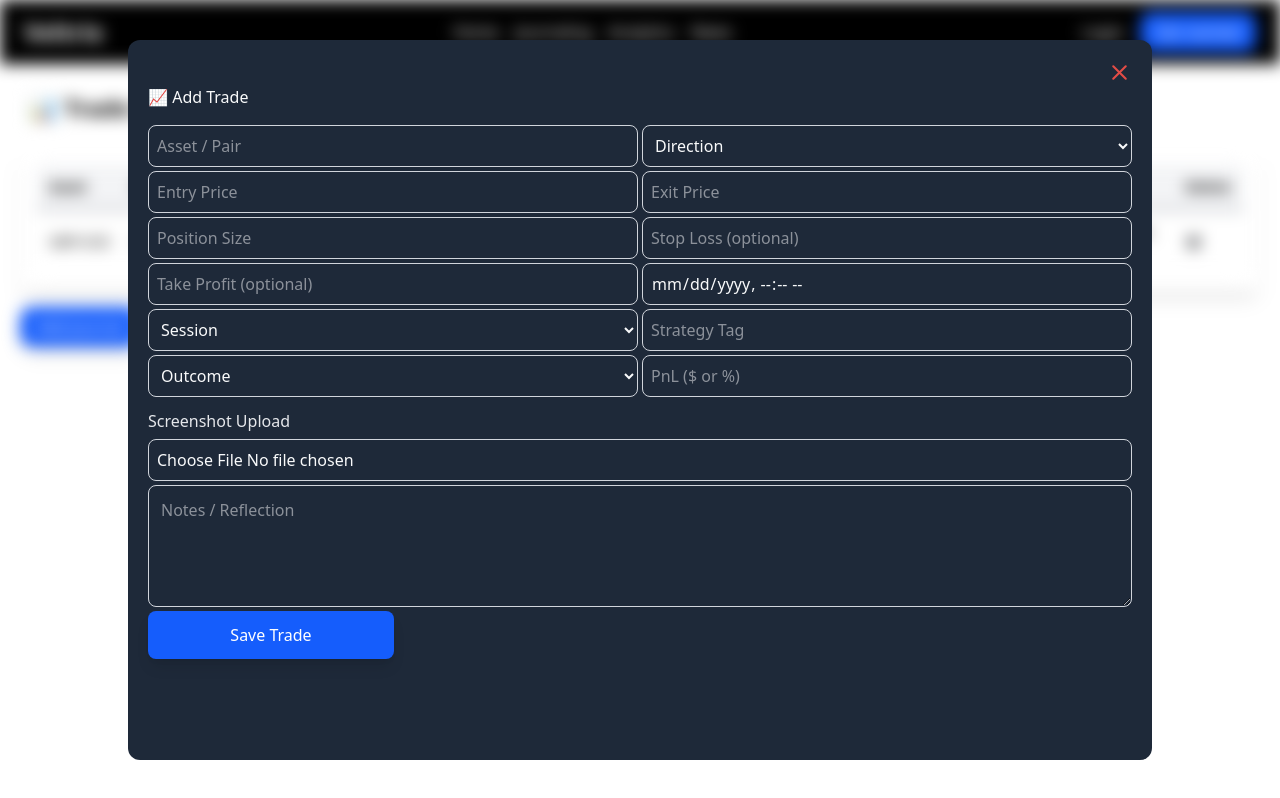
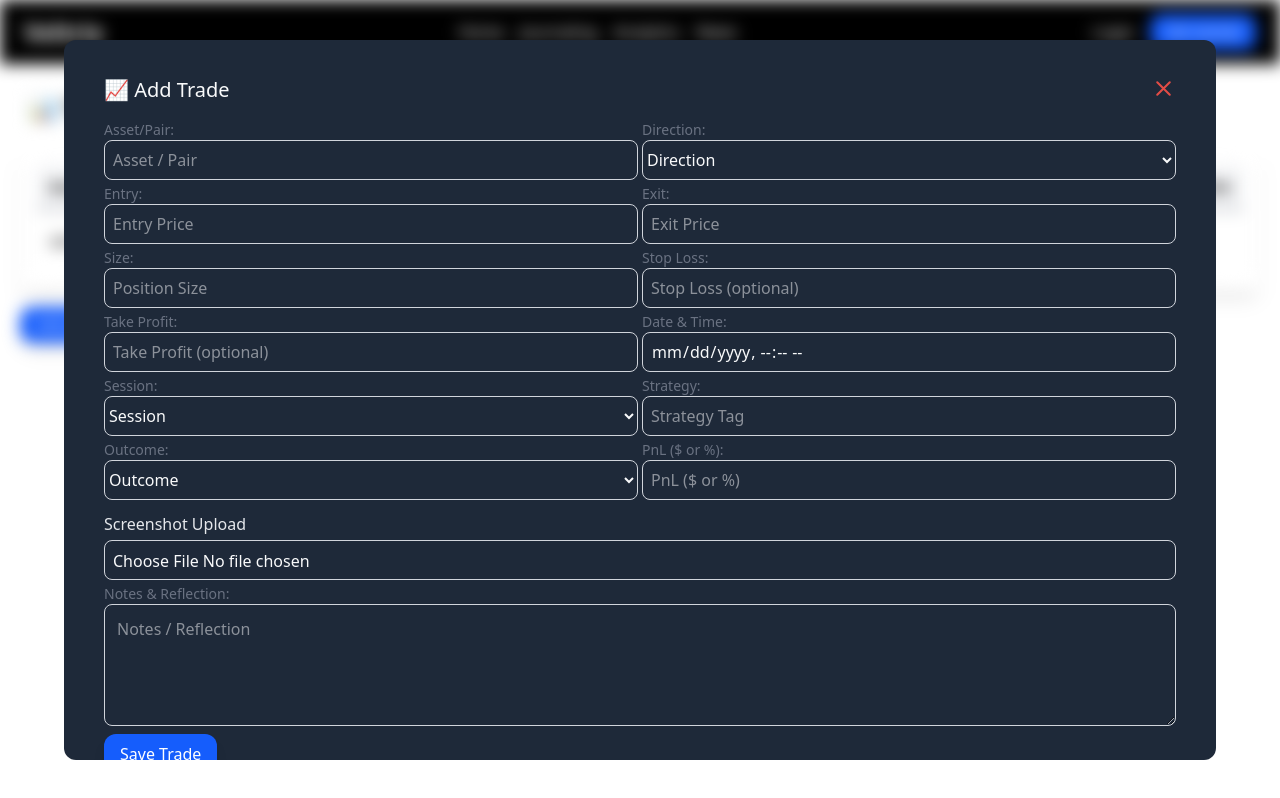
Before and after one commit to Seif162042/Veltrix, a Next.js app in the folder frontend/: page /journaling in a window 1280 px wide. Both pictures are taken after a click on the button "Add Journal". Shown: the top 798 px of the page. Built offline with nearby package versions, Linux system fonts and the light colour scheme.

Commit message:
feat: add modal state handling with isOpen and prevent background scroll

```diff
--- a/frontend/src/app/(main)/journaling/page.js
+++ b/frontend/src/app/(main)/journaling/page.js
@@ -9,6 +9,7 @@ import { useState } from "react"
 export default function Journaling() {
   const [isVisible, setIsVisible] = useState(false)
   const [isBlurred, setIsBlurred] = useState(false)
+  const [isOpen, setIsOpen] = useState(false)
 
     const [trades, setTrades] = useState([
     {
@@ -64,6 +65,7 @@ export default function Journaling() {
 
             <Button
                 onOpen={()=>{
+                  setIsOpen(true)
                   setIsVisible(true)
                   setIsBlurred(true)
                 }}
@@ -77,8 +79,10 @@ export default function Journaling() {
           onClose={()=>{
             setIsVisible(false)
             setIsBlurred(false)
+            setIsOpen(false)
           }}
           onSave={handleSaveTrade}
+          isOpen={isOpen}
         />}
     </div>
   );
--- a/frontend/src/components/popup.js
+++ b/frontend/src/components/popup.js
@@ -1,6 +1,7 @@
-import { useState } from "react";
+import { useState, useEffect } from "react";
+import Button from "./ui/button";
 
-export default function PopUp({onClose, onSave}){
+export default function PopUp({ onClose, onSave, isOpen}) {
   const [form, setForm] = useState({
     asset: "",
     direction: "",
@@ -28,28 +29,60 @@ export default function PopUp({onClose, onSave}){
     onSave(form);
   };
 
+  useEffect(()=>{
+    isOpen ? document.body.classList.add("overflow-hidden"): document.body.classList.remove("overflow-hidden")
+
+    return()=>document.body.classList.remove("overflow-hidden")
+  },[isOpen])
+
+  if (!isOpen) return null
+
   return (
-        <div
-            className="w-full h-full grid place-items-center fixed inset-0 z-50"
+    <div className="w-full h-full grid place-items-center fixed inset-0 z-50">
+      <div className="grid grid-rows-[auto_1fr] bg-gray-800 text-gray-50 max-w-full md:max-w-5xl lg:max-w-6xl w-full max-h-full md:max-h-9/10 py-5 px-10 sm:rounded-xl overflow-auto">
+        <div className="flex flex-row justify-between py-4">
+          <div className="font-semi text-xl">📈 Add Trade</div>
+          <svg
+            className="opacity-100 hover:opacity-80"
+            onClick={onClose}
+            xmlns="http://www.w3.org/2000/svg"
+            width="25"
+            height="25"
+            viewBox="0 0 24 24"
           >
-            <div className="grid grid-rows-[auto_1fr] bg-gray-800 text-gray-50 w-8/10 h-9/10 p-5 rounded-xl overflow-auto">
-
-                <div className="flex justify-end"><svg className="opacity-100 hover:opacity-80" onClick={onClose} xmlns="http://www.w3.org/2000/svg" width="25" height="25" viewBox="0 0 24 24"><path fill="none" stroke="#e34c46" strokeLinecap="round" strokeLinejoin="round" strokeWidth="2" d="M18 6L6 18M6 6l12 12"/></svg></div>
-                <div className="grid grid-rows-[auto_1fr] gap-4">
-                    <div>📈 Add Trade</div>
+            <path
+              fill="none"
+              stroke="#e34c46"
+              strokeLinecap="round"
+              strokeLinejoin="round"
+              strokeWidth="2"
+              d="M18 6L6 18M6 6l12 12"
+            />
+          </svg>
+        </div>
+        <div className="grid gap-4">
           <form onSubmit={handleSubmit}>
-                    <div className="grid grid-cols-2 grid-rows-6 gap-1">
+            <div className="grid grid-cols-1 sm:grid-cols-2 gap-2 sm:gap-1">
+              <div className="flex flex-col">
+                <label className="block text-gray-500 font-medium text-sm">
+                  Asset/Pair:
+                </label>
                 <input
                   type="text"
                   name="asset"
                   value={form.asset}
                   onChange={handleChange}
                   placeholder="Asset / Pair"
-                            className="border border-gray-300 p-2 rounded-lg w-full focus:outline-none focus:ring-2 focus:ring-blue-400"
+                  className="border border-gray-300 p-2 h-10 rounded-lg w-full focus:outline-none focus:ring-2 focus:ring-blue-400"
                 />
+              </div>
 
+              <div className="flex flex-col">
+                <label className="block text-gray-500 font-medium text-sm">
+                  Direction:
+                </label>
                 <select
-                            className="border border-gray-300 p-2 rounded-lg w-full focus:outline-none focus:ring-2 focus:ring-blue-400"
+                  className="border border-gray-300 rounded-lg w-full h-10 focus:outline-none focus:ring-2 focus:ring-blue-400"
                   name="direction"
                   value={form.direction}
                   onChange={handleChange}
@@ -58,6 +91,12 @@ export default function PopUp({onClose, onSave}){
                   <option>Buy</option>
                   <option>Sell</option>
                 </select>
+              </div>
+
+              <div className="flex flex-col">
+                <label className="block text-gray-500 font-medium text-sm">
+                  Entry:
+                </label>
 
                 <input
                   type="number"
@@ -65,8 +104,14 @@ export default function PopUp({onClose, onSave}){
                   value={form.entry}
                   onChange={handleChange}
                   placeholder="Entry Price"
-                            className="border border-gray-300 p-2 rounded-lg w-full focus:outline-none focus:ring-2 focus:ring-blue-400"
+                  className="border border-gray-300 p-2 h-10 rounded-lg w-full focus:outline-none focus:ring-2 focus:ring-blue-400"
                 />
+              </div>
+
+              <div className="flex flex-col">
+                <label className="block text-gray-500 font-medium text-sm">
+                  Exit:
+                </label>
 
                 <input
                   type="number"
@@ -74,8 +119,14 @@ export default function PopUp({onClose, onSave}){
                   value={form.exit}
                   onChange={handleChange}
                   placeholder="Exit Price"
-                            className="border border-gray-300 p-2 rounded-lg w-full focus:outline-none focus:ring-2 focus:ring-blue-400"
+                  className="border border-gray-300 p-2 h-10 rounded-lg w-full focus:outline-none focus:ring-2 focus:ring-blue-400"
                 />
+              </div>
+
+              <div className="flex flex-col">
+                <label className="block text-gray-500 font-medium text-sm">
+                  Size:
+                </label>
 
                 <input
                   type="number"
@@ -83,8 +134,14 @@ export default function PopUp({onClose, onSave}){
                   value={form.size}
                   onChange={handleChange}
                   placeholder="Position Size"
-                            className="border border-gray-300 p-2 rounded-lg w-full focus:outline-none focus:ring-2 focus:ring-blue-400"
+                  className="border border-gray-300 p-2 h-10 rounded-lg w-full focus:outline-none focus:ring-2 focus:ring-blue-400"
                 />
+              </div>
+
+              <div className="flex flex-col">
+                <label className="block text-gray-500 font-medium text-sm">
+                  Stop Loss:
+                </label>
 
                 <input
                   disabled
@@ -93,8 +150,13 @@ export default function PopUp({onClose, onSave}){
                   value={form.stopLoss}
                   onChange={handleChange}
                   placeholder="Stop Loss (optional)"
-                            className="border border-gray-300 p-2 rounded-lg w-full focus:outline-none focus:ring-2 focus:ring-blue-400"
+                  className="border border-gray-300 p-2 h-10 rounded-lg w-full focus:outline-none focus:ring-2 focus:ring-blue-400"
                 />
+              </div>
+              <div className="flex flex-col">
+                <label className="block text-gray-500 font-medium text-sm">
+                  Take Profit:
+                </label>
 
                 <input
                   disabled
@@ -103,8 +165,13 @@ export default function PopUp({onClose, onSave}){
                   value={form.takeProfit}
                   onChange={handleChange}
                   placeholder="Take Profit (optional)"
-                            className="border border-gray-300 p-2 rounded-lg w-full focus:outline-none focus:ring-2 focus:ring-blue-400"
+                  className="border border-gray-300 p-2 h-10 rounded-lg w-full focus:outline-none focus:ring-2 focus:ring-blue-400"
                 />
+              </div>
+              <div className="flex flex-col">
+                <label className="block text-gray-500 font-medium text-sm">
+                  Date & Time:
+                </label>
 
                 <input
                   disabled
@@ -112,11 +179,16 @@ export default function PopUp({onClose, onSave}){
                   name="dateTime"
                   value={form.dateTime}
                   onChange={handleChange}
-                            className="border border-gray-300 p-2 rounded-lg w-full focus:outline-none focus:ring-2 focus:ring-blue-400"
+                  className="border border-gray-300 p-2 h-10 rounded-lg w-auto focus:outline-none focus:ring-2 focus:ring-blue-400"
                 />
+              </div>
+              <div className="flex flex-col">
+                <label className="block text-gray-500 font-medium text-sm">
+                  Session:
+                </label>
 
                 <select
-                            className="border border-gray-300 p-2 rounded-lg w-full focus:outline-none focus:ring-2 focus:ring-blue-400"
+                  className="border border-gray-300 h-10 rounded-lg w-full focus:outline-none focus:ring-2 focus:ring-blue-400"
                   name="session"
                   value={form.session}
                   onChange={handleChange}
@@ -126,6 +198,11 @@ export default function PopUp({onClose, onSave}){
                   <option>New York</option>
                   <option>Asia</option>
                 </select>
+              </div>
+              <div className="flex flex-col">
+                <label className="block text-gray-500 font-medium text-sm">
+                  Strategy:
+                </label>
 
                 <input
                   type="text"
@@ -133,11 +210,16 @@ export default function PopUp({onClose, onSave}){
                   value={form.strategy}
                   onChange={handleChange}
                   placeholder="Strategy Tag"
-                            className="border border-gray-300 p-2 rounded-lg w-full focus:outline-none focus:ring-2 focus:ring-blue-400"
+                  className="border border-gray-300 p-2 h-10 rounded-lg w-full focus:outline-none focus:ring-2 focus:ring-blue-400"
                 />
+              </div>
+              <div className="flex flex-col">
+                <label className="block text-gray-500 font-medium text-sm">
+                  Outcome:
+                </label>
 
                 <select
-                            className="border border-gray-300 p-2 rounded-lg w-full focus:outline-none focus:ring-2 focus:ring-blue-400"
+                  className="border border-gray-300 h-10 rounded-lg w-full focus:outline-none focus:ring-2 focus:ring-blue-400"
                   name="outcome"
                   value={form.outcome}
                   onChange={handleChange}
@@ -147,6 +229,11 @@ export default function PopUp({onClose, onSave}){
                   <option>Loss</option>
                   <option>BE</option>
                 </select>
+              </div>
+              <div className="flex flex-col">
+                <label className="block text-gray-500 font-medium text-sm">
+                  PnL ($ or %):
+                </label>
 
                 <input
                   type="number"
@@ -154,22 +241,30 @@ export default function PopUp({onClose, onSave}){
                   value={form.pnl}
                   onChange={handleChange}
                   placeholder="PnL ($ or %)"
-                            className="border border-gray-300 p-2 rounded-lg w-full focus:outline-none focus:ring-2 focus:ring-blue-400"
+                  className="border border-gray-300 p-2 h-10 rounded-lg w-full focus:outline-none focus:ring-2 focus:ring-blue-400"
                 />
+              </div>
             </div>
             <div className="grid gap-1">
               <div className="grid grid-cols-1 grid-rows-2">
-                        <label className="block text-gray-200 font-medium pt-3">Screenshot Upload</label>
+                <label className="block text-gray-200 font-medium pt-3">
+                  Screenshot Upload
+                </label>
                 <input
                   disabled
                   type="file"
                   name="file"
                   // value={form.file}
                   // onChange={handleChange}
-                        className="border border-gray-300 p-2 rounded-lg w-full focus:outline-none focus:ring-2 focus:ring-blue-400"
+                  className="border border-gray-300 p-2 h-10 rounded-lg w-full focus:outline-none focus:ring-2 focus:ring-blue-400"
                 />
               </div>
               <div className="grid grid-cols-1 grid-rows-1">
+                <div className="flex flex-col">
+                  <label className="block text-gray-500 font-medium text-sm">
+                    Notes & Reflection:
+                  </label>
+
                   <textarea
                     placeholder="Notes / Reflection"
                     name="notes"
@@ -179,19 +274,14 @@ export default function PopUp({onClose, onSave}){
                     rows={4}
                   ></textarea>
                 </div>
-                    <div className="grid grid-cols-4">
-                    <button
-                        type="submit"
-                        className="bg-blue-600 hover:bg-blue-700 text-white px-6 py-3 rounded-lg shadow-lg transition-colors"
-                    >
-                        Save Trade
-                    </button>
+              </div>
+              <div className="flex pt-1">
+                <Button size="md" type="submit" text="Save Trade" />
               </div>
             </div>
-
           </form>
         </div>
       </div>
     </div>
-    )
+  );
 }
--- a/frontend/src/components/ui/button.js
+++ b/frontend/src/components/ui/button.js
@@ -1,11 +1,13 @@
 'use client';
 
-export default function Button({onOpen, text, border}) {
+export default function Button({onOpen, text, border, size}) {
 
   return (
     <button
+      size={size}
       onClick={onOpen}
       className={`${ border ? "border border-blue-700 hover:bg-blue-500 text-blue-500 hover:text-white" : "bg-blue-600 hover:bg-blue-700 text-white"}
+      ${ size == "md" ? "text-base rounded-lg " : "text-sm rounded-md px-2 py-1"}
       px-4 py-2 rounded-xl font-medium cursor-default hover:scale-105 transition-all duration-200 transform hover:cursor-pointer size-fit shadow-lg text-base`}
     >
         {text}
```
Lines whose indentation alone changed are shown as unchanged.
